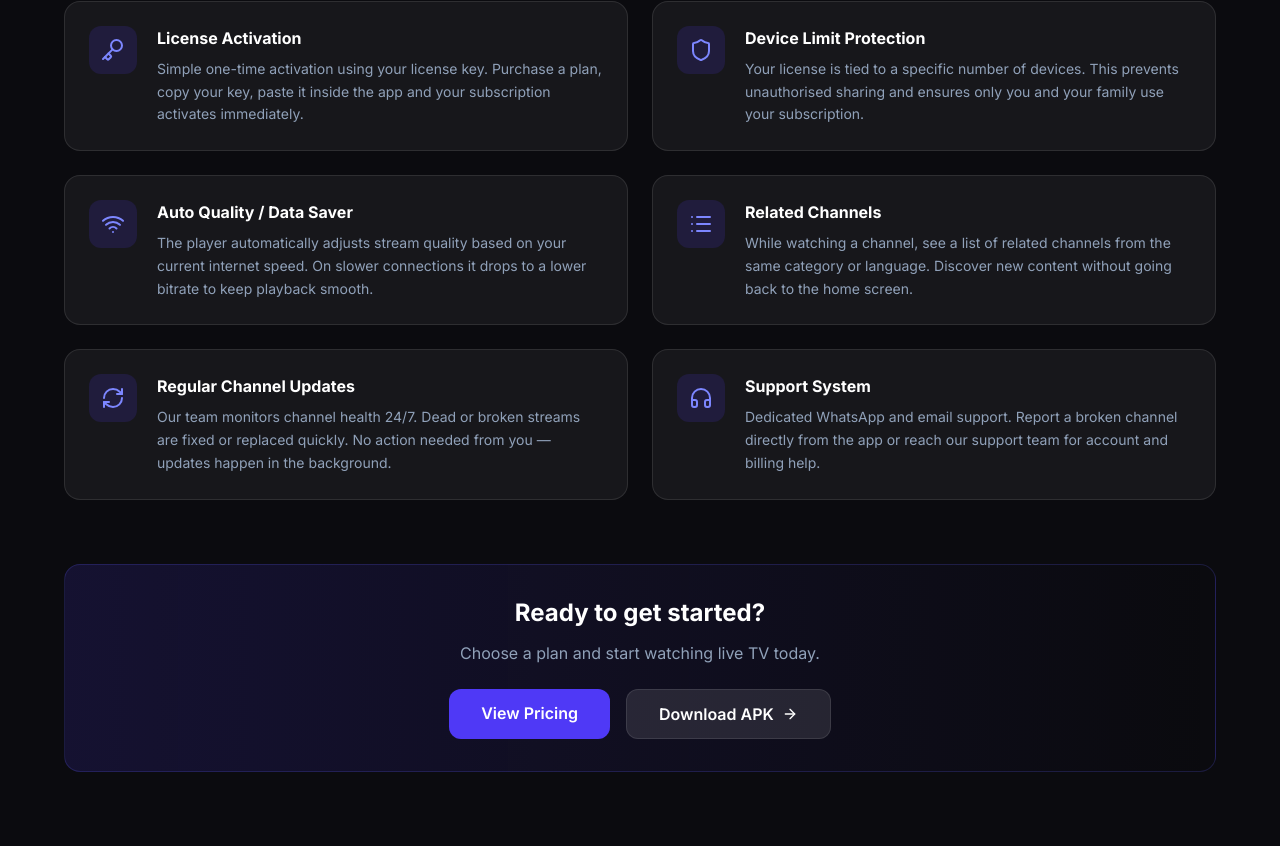
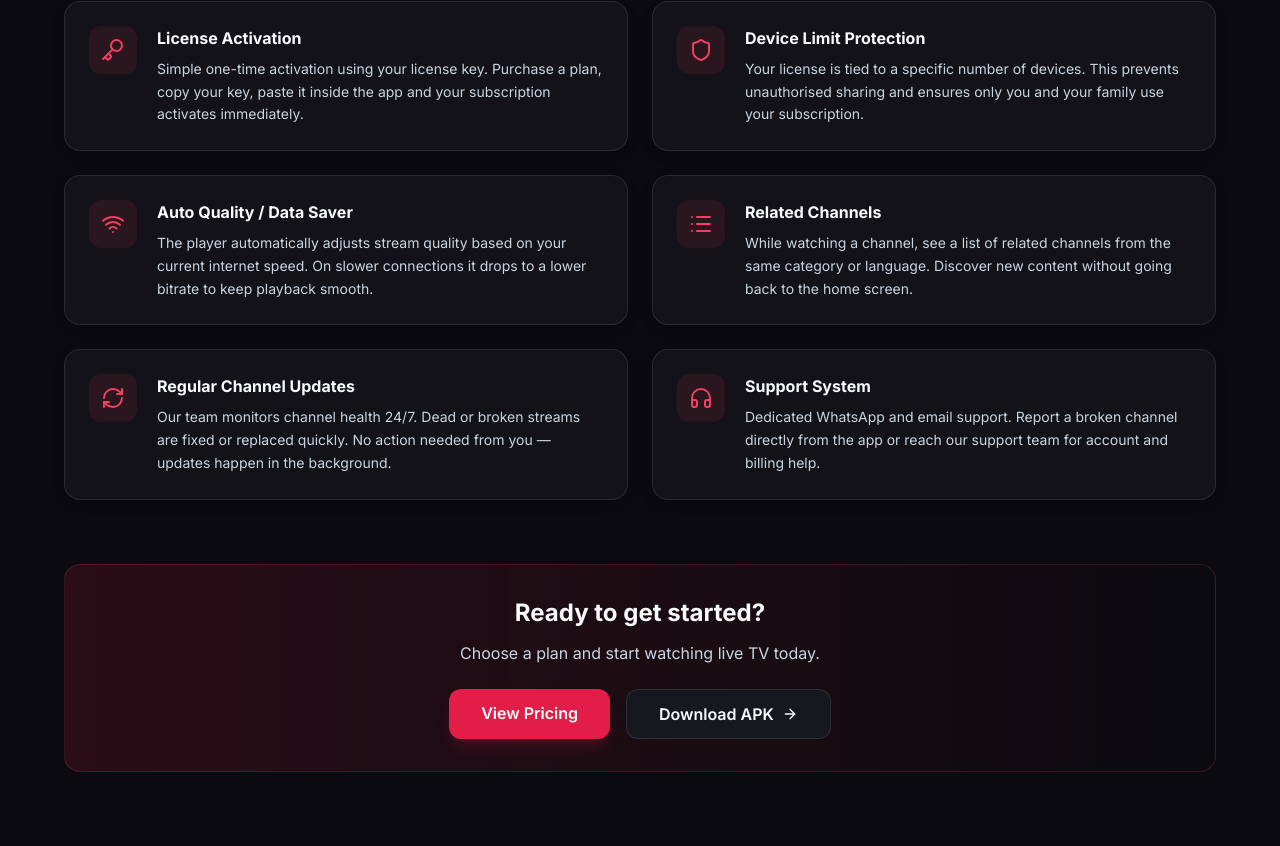
Before and after one commit to rajakumar865465/iptv, a Next.js app in the folder frontend/: page /features in a window 1280 px wide. Shown: the part 794-1640 px from the top of the page. Built offline with nearby package versions, Linux system fonts and the light colour scheme.

Commit message:
fix: disable enableSystem to prevent light mode wash-out; rewrite features page with theme-aware CSS vars and brand colors

```diff
--- a/frontend/src/app/(public)/features/page.tsx
+++ b/frontend/src/app/(public)/features/page.tsx
@@ -67,42 +67,56 @@ export default function FeaturesPage() {
     <div className="pt-24 pb-20 px-4">
       <PageTracker page="features" />
       <div className="max-w-6xl mx-auto">
+
+        {/* ── Page heading ── */}
         <div className="text-center mb-14">
-          <h1 className="text-5xl font-extrabold text-white mb-4">App Features</h1>
-          <p className="text-slate-400 text-lg max-w-xl mx-auto">
+          <h1 className="text-5xl font-extrabold text-[var(--color-ink)] mb-4">App Features</h1>
+          <p className="text-[var(--color-ink-subtle)] text-lg max-w-xl mx-auto">
             Built specifically for Indian viewers who want a reliable, fast and beautiful live TV experience.
           </p>
         </div>
 
+        {/* ── Feature grid ── */}
         <div className="grid grid-cols-1 md:grid-cols-2 gap-6 mb-16">
           {FEATURES.map(f => {
             const Icon = f.icon;
             return (
-              <div key={f.title} className="flex gap-5 bg-white/5 border border-white/10 rounded-2xl p-6 hover:border-indigo-500/30 transition-colors">
-                  <div className="w-12 h-12 shrink-0 rounded-xl bg-indigo-600/15 flex items-center justify-center">
-                  <Icon className="w-6 h-6 text-indigo-400" />
+              <div
+                key={f.title}
+                className="flex gap-5 bg-[var(--color-surface)] border border-[var(--color-line)] rounded-2xl p-6 hover:border-brand-500/30 hover:shadow-card-hover transition-all duration-300 shadow-card"
+              >
+                <div className="w-12 h-12 shrink-0 rounded-xl bg-brand-500/10 flex items-center justify-center">
+                  <Icon className="w-6 h-6 text-brand-500" />
                 </div>
                 <div>
-                  <h3 className="text-white font-bold mb-2">{f.title}</h3>
-                  <p className="text-slate-400 text-sm leading-relaxed">{f.desc}</p>
+                  <h3 className="text-[var(--color-ink)] font-bold mb-2">{f.title}</h3>
+                  <p className="text-[var(--color-ink-muted)] text-sm leading-relaxed">{f.desc}</p>
                 </div>
               </div>
             );
           })}
         </div>
 
-        <div className="text-center bg-gradient-to-r from-indigo-600/15 to-transparent border border-indigo-500/20 rounded-2xl p-8">
-          <h2 className="text-2xl font-bold text-white mb-3">Ready to get started?</h2>
-          <p className="text-slate-400 mb-6">Choose a plan and start watching live TV today.</p>
+        {/* ── CTA banner ── */}
+        <div className="text-center bg-gradient-to-r from-brand-600/15 to-transparent border border-brand-500/20 rounded-2xl p-8">
+          <h2 className="text-2xl font-bold text-[var(--color-ink)] mb-3">Ready to get started?</h2>
+          <p className="text-[var(--color-ink-muted)] mb-6">Choose a plan and start watching live TV today.</p>
           <div className="flex flex-col sm:flex-row gap-4 justify-center">
-            <Link href="/pricing" className="px-8 py-3 rounded-xl bg-indigo-600 hover:bg-indigo-700 text-white font-semibold transition-colors">
+            <Link
+              href="/pricing"
+              className="px-8 py-3 rounded-xl bg-brand-600 hover:bg-brand-500 text-white font-semibold transition-colors shadow-lg shadow-brand-600/20"
+            >
               View Pricing
             </Link>
-            <Link href="/download" className="flex items-center justify-center gap-2 px-8 py-3 rounded-xl bg-white/10 hover:bg-white/20 text-white font-semibold transition-colors border border-white/10">
+            <Link
+              href="/download"
+              className="flex items-center justify-center gap-2 px-8 py-3 rounded-xl bg-[var(--color-surface-2)] hover:bg-[var(--color-surface)] text-[var(--color-ink)] font-semibold transition-colors border border-[var(--color-line)]"
+            >
               Download APK <ArrowRight className="w-4 h-4" />
             </Link>
           </div>
         </div>
+
       </div>
     </div>
   );
--- a/frontend/src/components/ThemeProvider.tsx
+++ b/frontend/src/components/ThemeProvider.tsx
@@ -8,7 +8,7 @@ export function ThemeProvider({ children }: { children: ReactNode }) {
     <NextThemesProvider
       attribute="data-theme"
       defaultTheme="dark"
-      enableSystem
+      enableSystem={false}
       disableTransitionOnChange={false}
     >
       {children}
```
